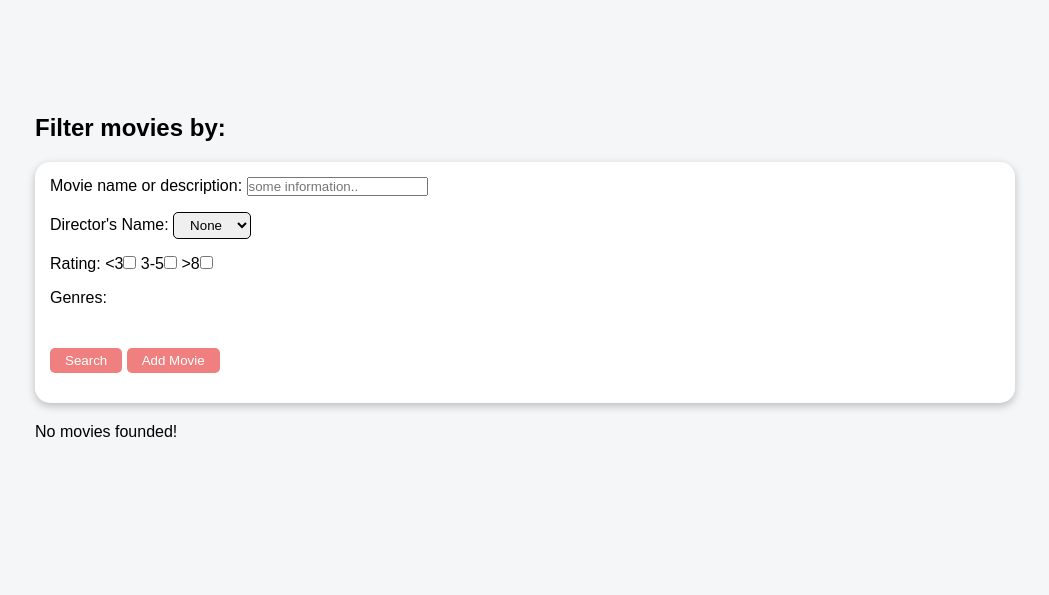
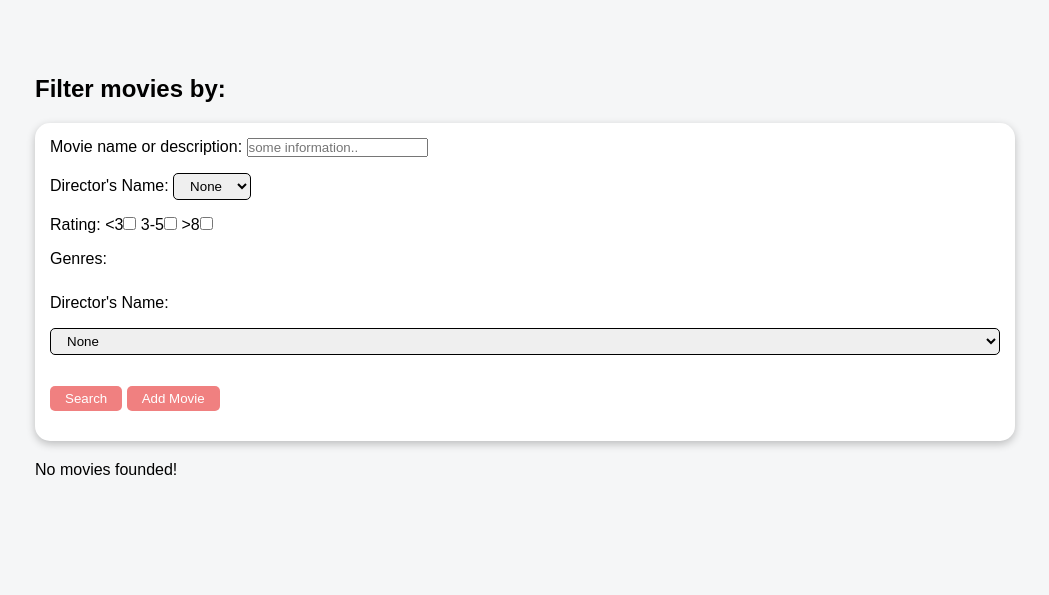
Before and after one commit to jaumejp/IMDb, a PHP site: page / in a window 1280 px wide. Shown: the part 117-712 px from the top of the page, without its empty margins (115-1164 px from the left). Run offline with PHP 8.4, Linux system fonts and the light colour scheme; data that the repository does not hold is empty.

Commit message:
Change colors of ratings

```diff
--- a/PopUpDependencies/popUpControl.js
+++ b/PopUpDependencies/popUpControl.js
@@ -8,11 +8,12 @@ export class PopUp {
         document.querySelector(`#${id}`).addEventListener(`show-${id}`, () => {this.show()})
         document.querySelector(`#${id}`).addEventListener(`close-${id}`, () => {this.close()})
 
+        //foreach de tots els elements que tinguin data-close-modal=IDdelmodal afegir un event listener del click del botó que executi mostrar
+
         // Custom events listeners to close edit pop up.
         // Estic creant això també quan no s'ha de crear, amb el delete.
         //document.querySelectorAll('[data-close-modal="edit-pop-up"]').forEach(btn => () => { alert(btn) })
 
-        //foreach de tots els elements que tinguin data-close-modal=IDdelmodal afegir un event listener del click del botó que executi mostrar
     }
 
     showRandomId() {
--- a/scripts/modules/cardsControl.js
+++ b/scripts/modules/cardsControl.js
@@ -92,6 +92,17 @@ function createMovieCards(movies) {
         }
 
         movieCard.querySelector('.rating').textContent = movie.rating
+
+        if (movie.rating < 5) {
+            movieCard.querySelector('.rating').style.backgroundColor = 'lightcoral'
+        }
+
+        if (movie.rating >= 5 && movie.rating < 8) {
+            movieCard.querySelector('.rating').style.backgroundColor = 'gold'
+        }
+
+
+
         movieCard.querySelector('.description p').textContent = movie.description
 
         movieCard.querySelector('.buttons .delete').dataset.movid = movie.id
--- a/scripts/modules/popUp.js
+++ b/scripts/modules/popUp.js
@@ -42,6 +42,9 @@ export function openEditPopUp(e) {
         document.querySelector('#edit-movie-form #resume').value = movie[0].resume;
         document.querySelector('#edit-movie-form #description').value = movie[0].description;
         document.querySelector('#edit-movie-form #rating').value = movie[0].rating;
+
+        document.querySelector('#rating-output').value = movie[0].rating
+
         const directors = document.querySelectorAll('#edit-movie-form #director-name option')
 
         const directorsList = [...document.querySelectorAll('#edit-movie-form #director-name option')].map(option => option.value)
--- a/scripts/script.js
+++ b/scripts/script.js
@@ -3,8 +3,8 @@ import { PopUp } from "../PopUpDependencies/popUpControl.js";
 
 document.addEventListener('DOMContentLoaded', () => {
 
-    const deletePopUp = new PopUp("delete-pop-up")
-    const editPopUp = new PopUp("edit-pop-up")
+    new PopUp("delete-pop-up")
+    new PopUp("edit-pop-up")
 
     async function displayContent() {
         console.log("DOM Loaded")
--- a/views/components/editPopUp.php
+++ b/views/components/editPopUp.php
@@ -12,8 +12,8 @@
     <textarea id='description' name="description" rows="4" cols="50"></textarea>
 
     <label for="">Rating</label>
-    <input id="rating" type="range" min="0" max="10" step="0.1" name="rating" value = "" ></input>
-    <output>0</output>
+    <input id="rating" type="range" min="0" max="10" step="0.1" name="rating" value = "" onInput="this.nextElementSibling.value = this.value"></input>
+    <output id="rating-output">0</output>
 
     <label for="">Cover Image</label>
     <input id="cover-image" type="file" name="cover-image">
--- a/views/movies/index.view.php
+++ b/views/movies/index.view.php
@@ -79,6 +79,15 @@
                     </div>
                 </div>
 
+                <!-- Order By -->
+                <label for="">Director's Name:</label>
+                <select name="director-name" id="movie-directors">
+                    <option selected value="">None</option>
+                    <?php foreach($listOfDirectors as $director) : ?>
+                    <option value="<?= $director ?>" <?= ($director == $selectedFilters["director"]) ? "selected" : ''; ?> > <?= $director ?> </option>
+                    <?php endforeach ?>
+                </select>
+
                 <div>
                     <button type="submit" class="btn" >Search</button>
                     <button type="button" class="btn"><a href="./movies/create">Add Movie</a></button>
```
